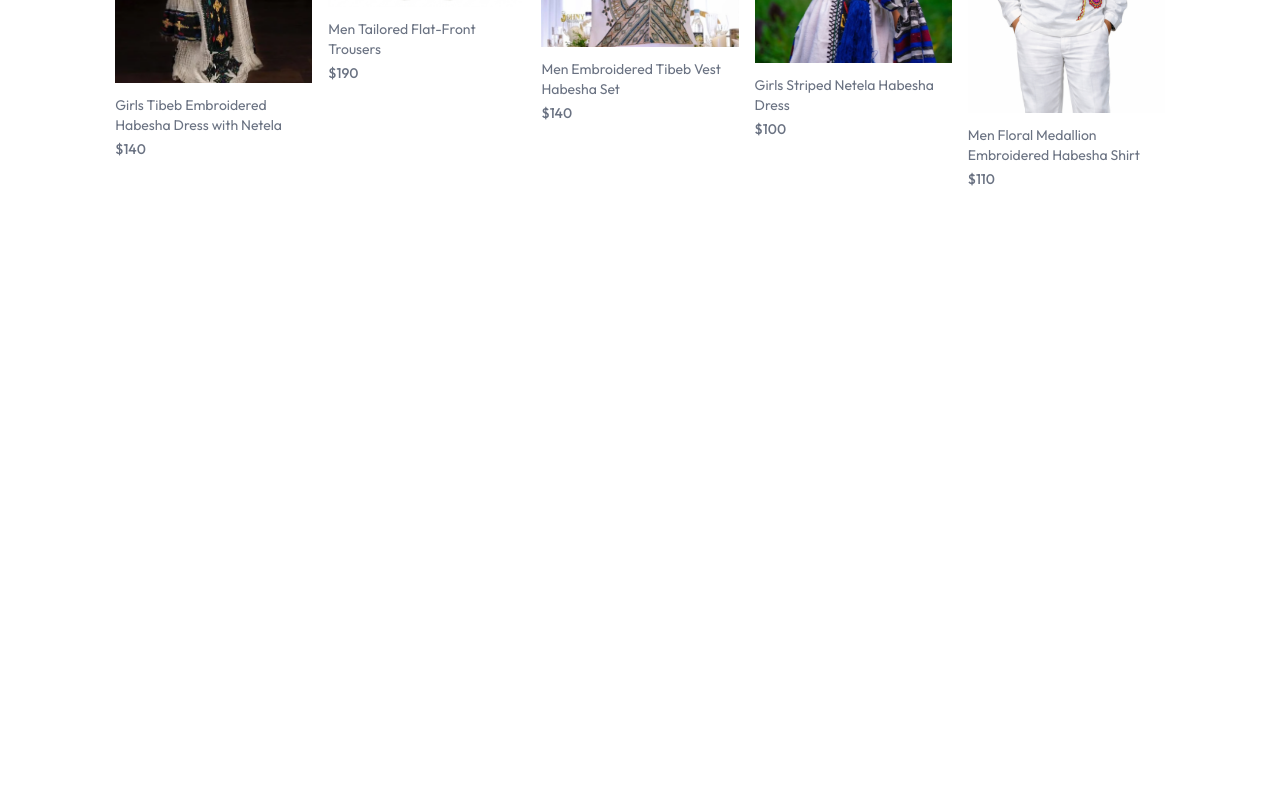
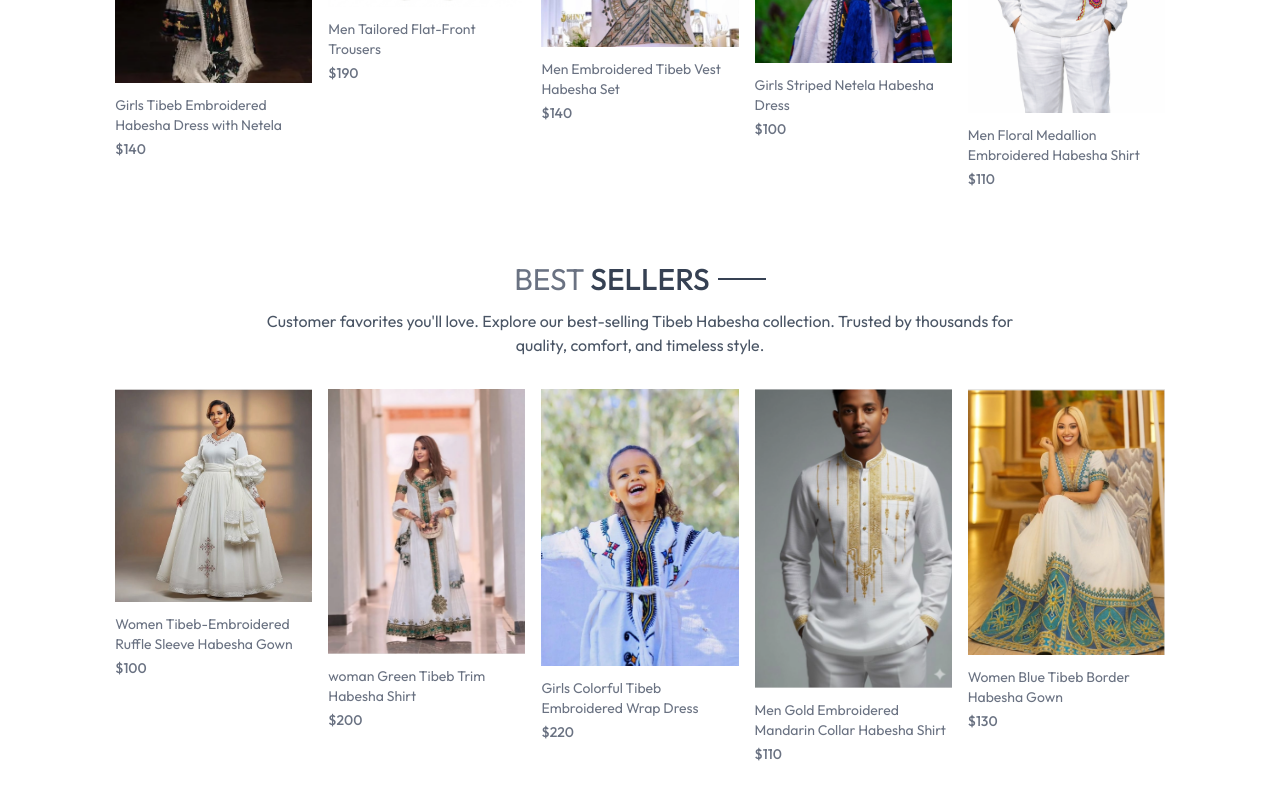
Before and after one commit to abrhambiresaw/E-commerce, a React (Vite) app: page / in a window 1280 px wide. Shown: the part 1348-2148 px from the top of the page. Before the commit the page ends 1577 px from the top, so only its background shows below. Built offline with nearby package versions, Linux system fonts and the light colour scheme.

Commit message:
add best seller section

```diff
--- /dev/null
+++ b/src/components/BestSeller.jsx
@@ -0,0 +1,37 @@
+import React, { useContext, useEffect, useState } from "react";
+import { ShopContext } from "../context/ShopContext";
+import Title from "./Title";
+import ProductItem from "./ProductItem";
+
+function BestSeller() {
+  const { products } = useContext(ShopContext);
+  const [bestSeller, setBestSeller] = useState([]);
+
+  useEffect(() => {
+    const bestProduct = products.filter((item) => item.bestseller);
+    setBestSeller(bestProduct.slice(0, 5));
+  }, []);
+
+  return (
+    <div className="my-10">
+      <div className="text-center text-3xl py-8">
+        <Title text1={"BEST"} text2={"SELLERS"} />
+        <p className="w-3/4  m-auto text-xs sm:text-sm md:text-base text-gray-600">
+          Customer favorites you'll love. Explore our best-selling Tibeb Habesha
+          collection. Trusted by thousands for quality, comfort, and timeless
+          style.
+        </p>
+      </div>
+
+      <div className="grid grid-cols-3 sm:grid-cols-3 md:grid-cols-4 lg:grid-cols-5 gap-4 gap-y-6">
+        {
+          bestSeller.map((item, index) => (
+            <ProductItem key={index} id={item._id} name={item.name} image={item.image} price={item.price} />
+          ))
+        }
+      </div>
+    </div>
+  );
+}
+
+export default BestSeller;
--- a/src/pages/Home.jsx
+++ b/src/pages/Home.jsx
@@ -1,12 +1,14 @@
 import React from 'react'
 import Hero from '../components/Hero'
 import LatestCollection from '../components/LatestCollection'
+import BestSeller from '../components/BestSeller'
 
 function Home() {
   return (
     <div>
       <Hero />
       <LatestCollection />
+      <BestSeller />
     </div>
   )
 }
```
